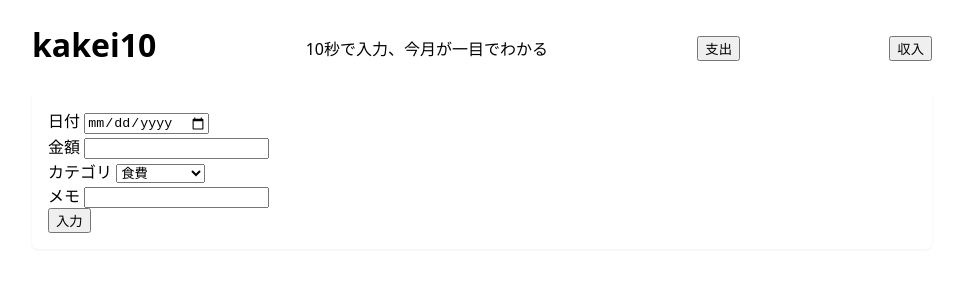
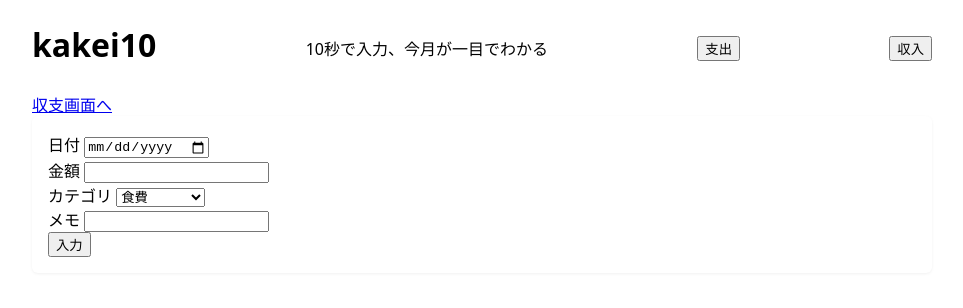
Before and after one commit to yudai-yamato/kakei10, a website: page kakei10/index.html in a window 1280 px wide. Shown: the whole page, without its empty margins (158-1121 px from the left). Drawn offline with Linux system fonts and the light colour scheme.

Commit message:
return summary screen

```diff
--- a/kakei10/index.html
+++ b/kakei10/index.html
@@ -17,6 +17,9 @@
     </header>
 
     <main>
+         <nav>
+            <a href="summary.html">収支画面へ</a>
+        </nav>
         <section>
             <form id="entryForm">
                 <div>
```
